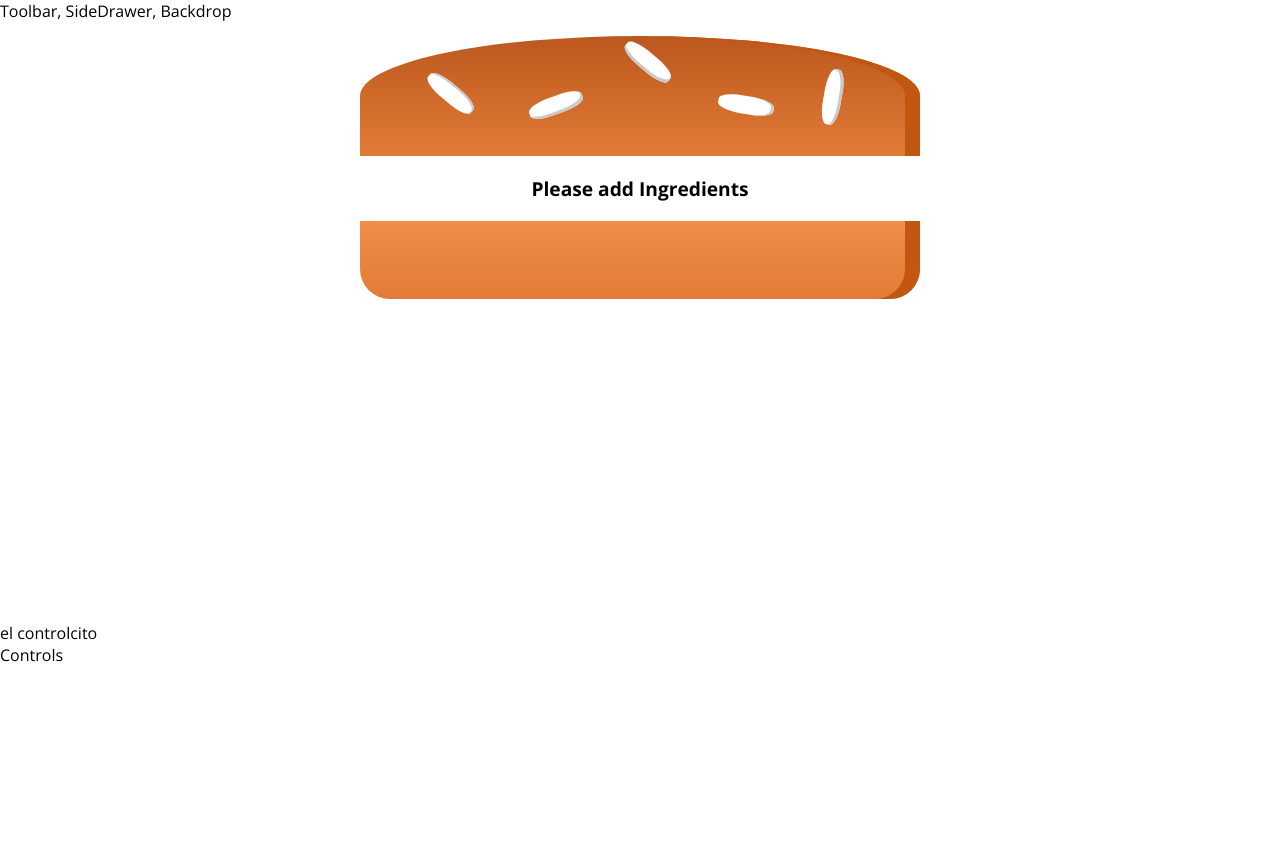
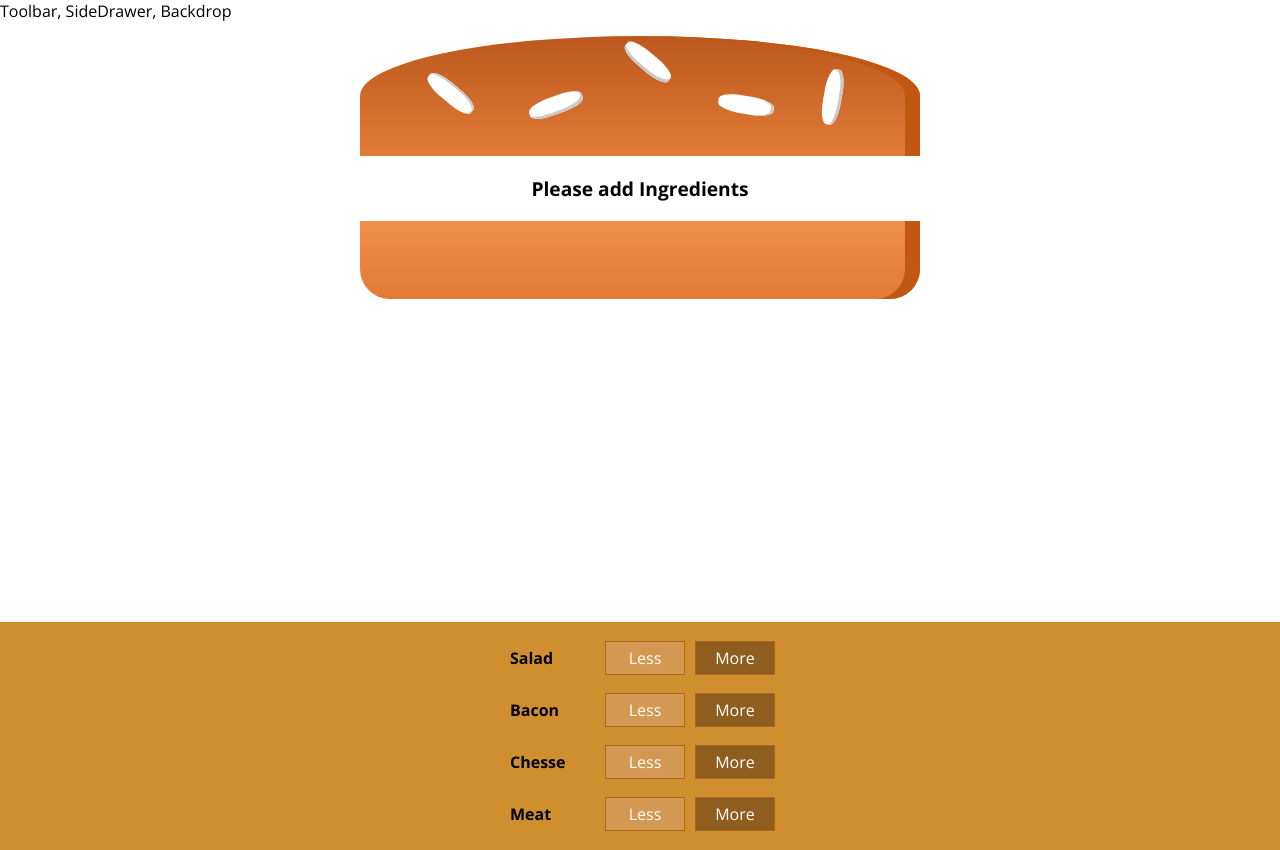
Before and after one commit to maveras/react_hamburger, a React app: page / in a window 1280 px wide. Before the commit the page ends 800 px from the top, so only its background shows below. Built offline with nearby package versions, Linux system fonts and the light colour scheme.

Commit message:
added buid controls

```diff
--- a/src/components/Burger/BuildControls/BuildControl/BuildControl.js
+++ b/src/components/Burger/BuildControls/BuildControl/BuildControl.js
@@ -1,9 +1,10 @@
 import React from 'react'
+import classes from './BuildControl.css'
 const buildControl = (props) => (
-  <div>
-    <div>{props.label}</div>
-    <button>Less</button>
-    <button>More</button>
+  <div className={classes.BuildControl}>
+    <div className={classes.Label}>{props.label}</div>
+      <button className={classes.Less}>Less</button>
+      <button className={classes.More}>More</button>
   </div>
 )
 
--- a/src/components/Burger/BuildControls/BuildControls.css
+++ b/src/components/Burger/BuildControls/BuildControls.css
@@ -1,4 +1,4 @@
-.BuildControlls {
+.buildControls {
   background-color: #CF8F2F;
   width: 100%;
   display: flex;
--- a/src/components/Burger/BuildControls/BuildControls.js
+++ b/src/components/Burger/BuildControls/BuildControls.js
@@ -1,5 +1,21 @@
 import React from 'react'
+import BuildControl from './BuildControl/BuildControl'
+import classes from './BuildControls.css'
+
+const controls = [
+  { label: 'Salad', type: 'type'},
+  { label: 'Bacon', type: 'bacon'},
+  { label: 'Chesse', type: 'chesse'},
+  { label: 'Meat', type: 'meat'},
+]
+
 const buildControls = (props) => (
-  <div>el controlcito</div>
+  <div className={classes.buildControls}>
+    {
+      controls.map((ctrl) => {
+        return <BuildControl key={ctrl.label} label={ctrl.label}></BuildControl>
+      })
+    }
+  </div>
 )
 export default buildControls
--- a/src/containers/BurgerBuilder.js
+++ b/src/containers/BurgerBuilder.js
@@ -8,14 +8,22 @@ class BurgerBuilder extends Component {
       bacon: 0,
       chesse: 0,
       meat: 0
+    },
+    totalPrice: 4
+  }
+  addIngredientHandler = (type) => {
+    const oldCount = this.state.ingredients[type]
+    const updatedCount = oldCount + 1
+    const updatedIngredients = {
+      ...this.state.ingredients
     }
+    updatedIngredients[type] = updatedCount
   }
   render () {
     return (
       <Fragment>
         <Burger ingredients={this.state.ingredients}></Burger>
         <BuildControls></BuildControls>
-        <div>Controls</div>
       </Fragment>
     )
   }
```
